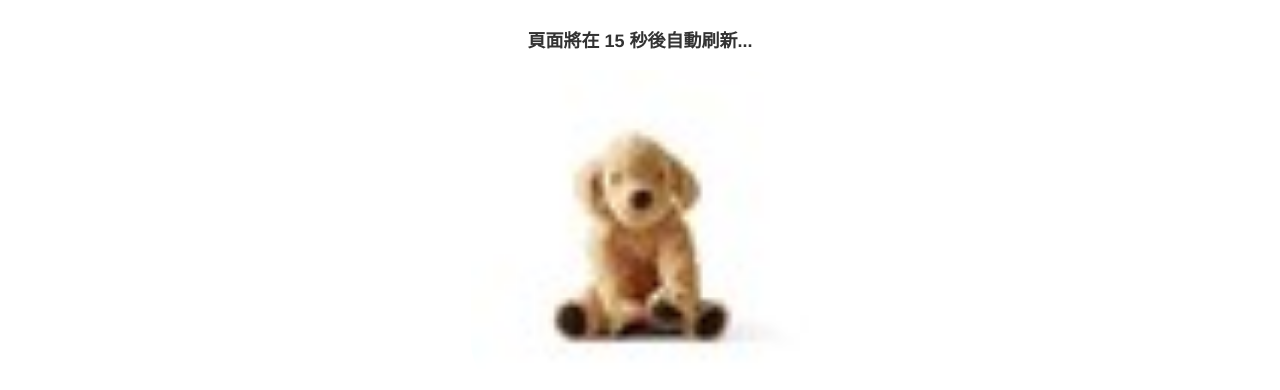
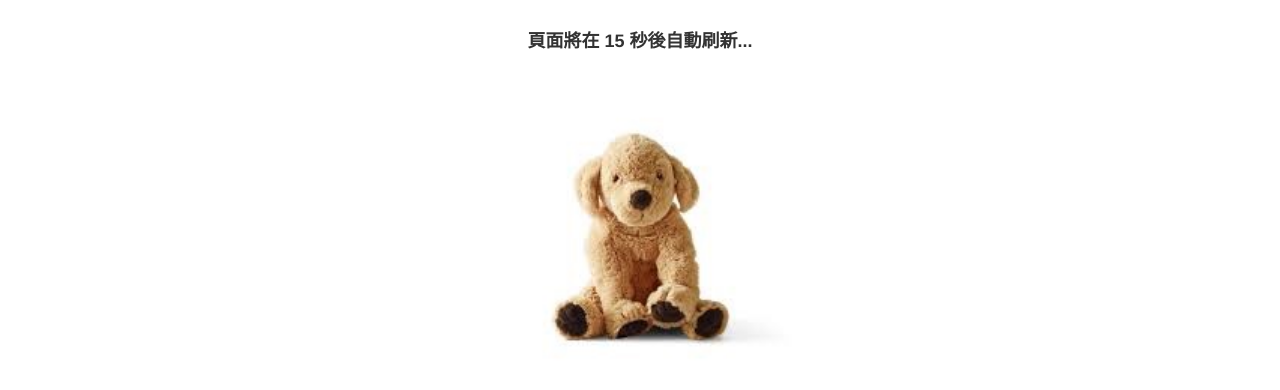
Before and after one commit to Meroy-Cheng/web_hw2, a plain HTML site: page index.html in a window 1280 px wide. Shown: the part 282-672 px from the top of the page. Drawn offline with Linux system fonts and the light colour scheme.

Commit message:
fix html

```diff
--- a/index.html
+++ b/index.html
@@ -35,7 +35,7 @@
   <p></p>
   <p class="loading-message" id="countdown"></p>
   <div class = "center">
-    <img class = "main" src="dog130.png" srcset="dog50.jpg 360w, dog75.jpg 640w, dog.jpg 1080w" sizes="50vw"alt = "一隻ikea狗狗">
+    <img class = "main" src="dog130.png" srcset="dog50.jpg 180w, dog75.jpg 320w, dog.jpg 640w" sizes="80vw"alt = "一隻ikea狗狗">
   </div>
 </div>
 <script src="main.js"></script>
```
